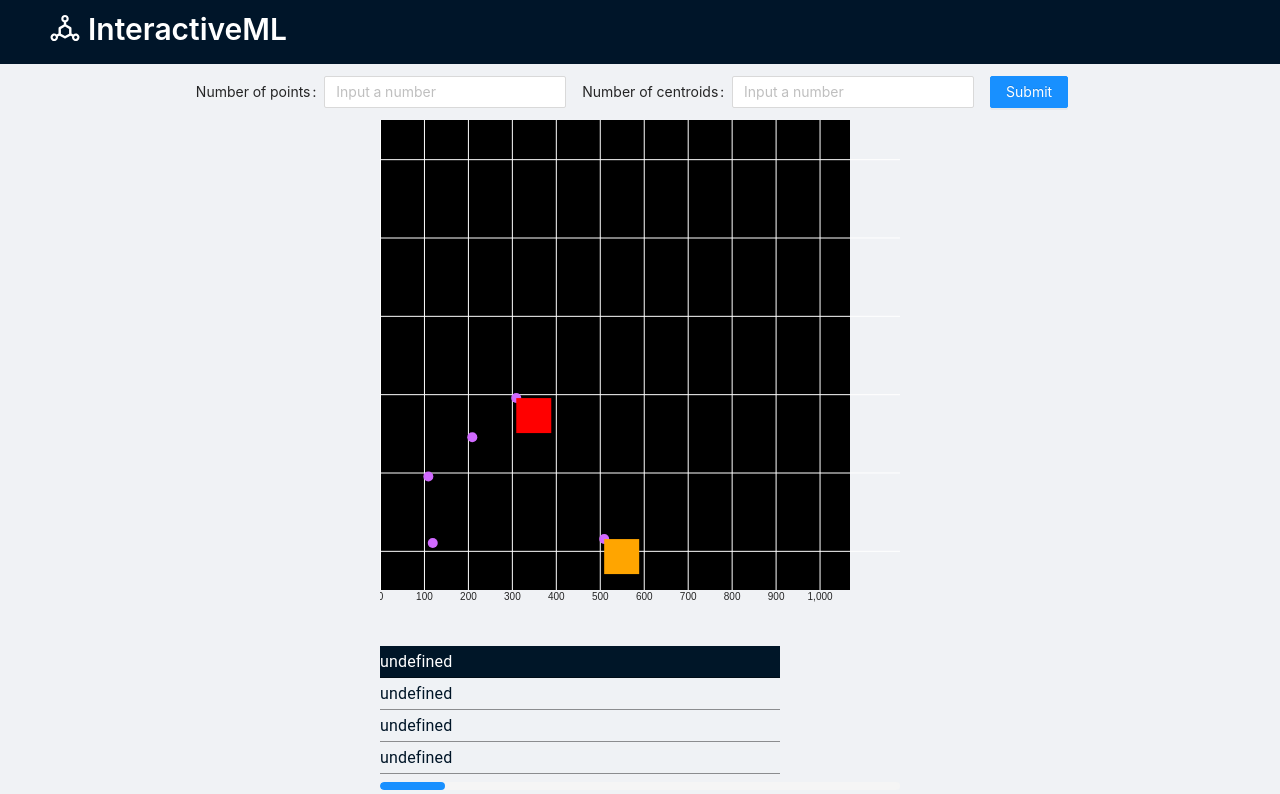
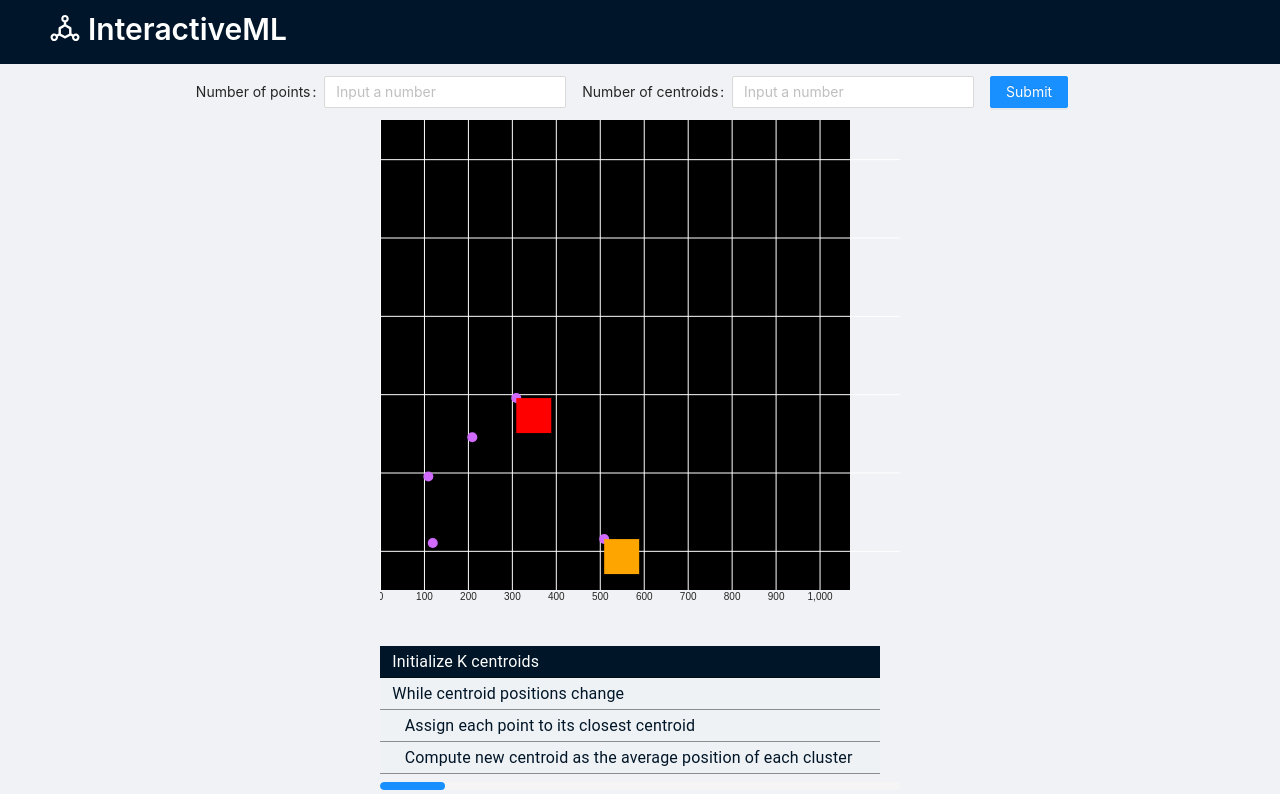
Before and after one commit to h12567/interactive-ml, a React (Create React App) app: page / in a window 1280 px wide. Shown: the top 794 px of the page. Built offline with nearby package versions, Linux system fonts and the light colour scheme.

Commit message:
Fix pseudo code parathensis bug and resize box

```diff
--- a/src/components/PseudoCodeBox.js
+++ b/src/components/PseudoCodeBox.js
@@ -24,7 +24,7 @@ function PseudoCodeBox({classes, code_box, idx}) {
                 <tbody>
                     <TextField
                         value={result_str}
-                        style={{width: 400}}
+                        style={{width: 500}}
                         fullWidth={true}
                         defaultValue="color"
                         className={classes.root}
@@ -39,7 +39,7 @@ function PseudoCodeBox({classes, code_box, idx}) {
                 <tbody>
                     <TextField
                         value={result_str}
-                        style={{width: 400}}
+                        style={{width: 500}}
                         fullWidth={true}
                         defaultValue="color"
                         color="red"
--- a/src/ml/k-means.js
+++ b/src/ml/k-means.js
@@ -1,10 +1,10 @@
 import util from 'util'
 
 var pseudo_code = [
-    ("Initialize K centroids", 1),
-    ("While centroid positions change", 1),
-    ("Assign each point to its closest centroid", 2),
-    ("Compute new centroid as the average position of each cluster", 2)
+    ["Initialize K centroids", 1],
+    ["While centroid positions change", 1],
+    ["Assign each point to its closest centroid", 2],
+    ["Compute new centroid as the average position of each cluster", 2]
 ]
 
 function euclidean(v1, v2) {
```
